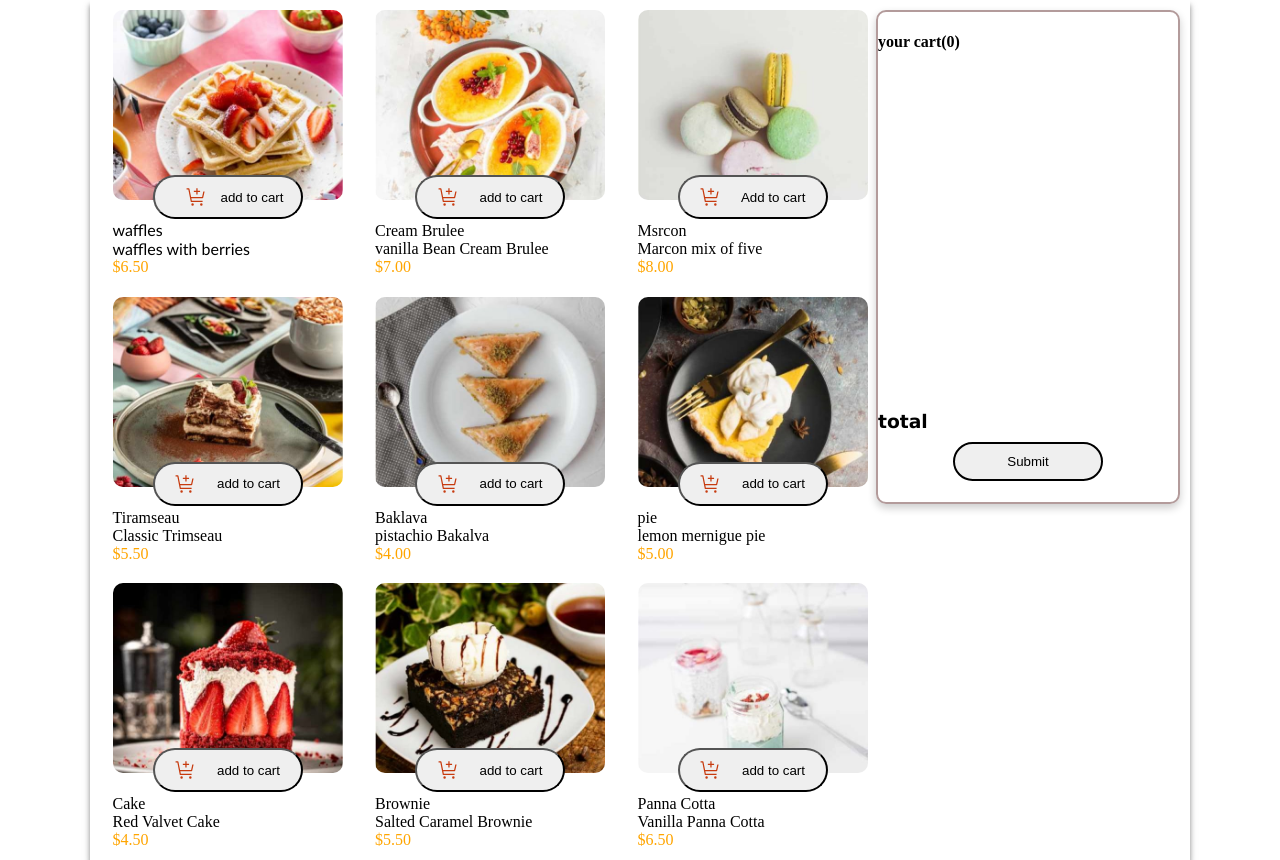
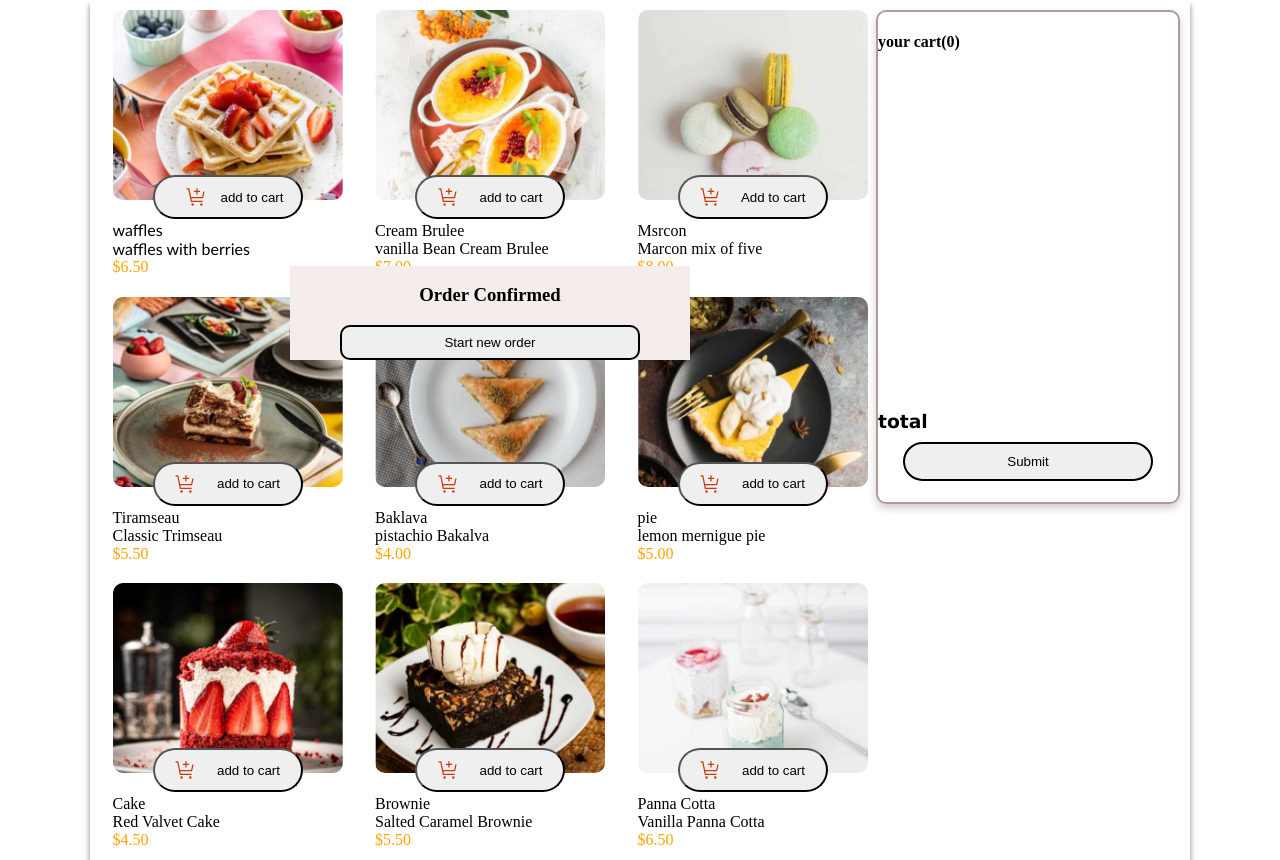
Before and after one commit to Kacab/Pie-store-, a plain HTML site: page index.html in a window 1280 px wide. Both pictures are taken after a click on the button "Submit". Drawn offline with Linux system fonts and the light colour scheme.

Commit message:
update index.js

```diff
--- a/index.css
+++ b/index.css
@@ -234,10 +234,14 @@ body{
 
 }
 #sub1{
-    width: 150px;
+    width: 250px;
     padding: 10px;
     border: 2px solid;
     border-radius: 20px;
+    cursor: pointer;
+}
+#sub1:hover{
+    background-color: orange;
 }
 .submit{
     position: absolute;
@@ -293,6 +297,36 @@ body{
     justify-content: flex-end;
 } */
 
+#start{
+
+  width: 300px;
+  border: 2px solid;
+  border-radius: 10px;
+  padding: 8px;
+}
+.con1 {
+    display: flex;
+    flex-direction: column;
+    align-items: center;
+    justify-content: flex-end;
+    width: 100%;
+   /* Ensure the container has a height */
+
+    /* Optional for debugging */
+}
+
+.confirm{
+
+    width: 400px;
+    /* height: 210px; */
+    display: none;
+
+    position: absolute;
+    bottom: 500px;
+    left: 200px;
+    z-index: 999;
+     background-color:   hsl(13, 31%, 94%);
+}
 
 .mini{
    width: 220px;
--- a/index.html
+++ b/index.html
@@ -9,7 +9,21 @@
 <body>
 
     <div class="board">
+        <div class="before">
+            <div class="confirm">
+
+                <div class="con1">
+                    <h3>Order Confirmed</h3>
+                    <button id="start">Start new order  </button>
+                </div>
+
+
+
+            </div>
+        </div>
+
         <div class="deserts">
+
             <div class="dish-box">
             <button id="but1"> <svg id="svg1" xmlns="http://www.w3.org/2000/svg" width="10" height="2" fill="none" viewBox="0 0 10 2"><path fill="#fff" d="M0 .375h10v1.25H0V.375Z"/></svg> <svg id="svg2" xmlns="http://www.w3.org/2000/svg" width="10" height="10" fill="none" viewBox="0 0 10 10"><path fill="#fff" d="M10 4.375H5.625V0h-1.25v4.375H0v1.25h4.375V10h1.25V5.625H10v-1.25Z"/></svg>  <br> <svg id="svg3" xmlns="http://www.w3.org/2000/svg" width="21" height="20" fill="none" viewBox="0 0 21 20"><g fill="#C73B0F" clip-path="url(#a)"><path d="M6.583 18.75a1.25 1.25 0 1 0 0-2.5 1.25 1.25 0 0 0 0 2.5ZM15.334 18.75a1.25 1.25 0 1 0 0-2.5 1.25 1.25 0 0 0 0 2.5ZM3.446 1.752a.625.625 0 0 0-.613-.502h-2.5V2.5h1.988l2.4 11.998a.625.625 0 0 0 .612.502h11.25v-1.25H5.847l-.5-2.5h11.238a.625.625 0 0 0 .61-.49l1.417-6.385h-1.28L16.083 10H5.096l-1.65-8.248Z"/><path d="M11.584 3.75v-2.5h-1.25v2.5h-2.5V5h2.5v2.5h1.25V5h2.5V3.75h-2.5Z"/></g><defs><clipPath id="a"><path fill="#fff" d="M.333 0h20v20h-20z"/></clipPath></defs></svg> <span id="add">add to cart</span></button>
             <div class="mini">
--- a/index.js
+++ b/index.js
@@ -1,15 +1,18 @@
 const cart = document.querySelector('#dish');
 const cartCountElement = document.querySelector('#cart-count');
 let cartCount = 0;
+
 const svg3 = document.querySelector('#svg3');
 const add = document.querySelector('#add');
 const dvg = document.querySelector('#dvg')
 const allTotal = document.querySelector('.num')
 const itemTotal = document.createElement('p')
+const showItems = document.querySelector('.confirm')
 
 const but1 = document.querySelector('#but1');
 const but2  = document.querySelector('#but2')
 const svg1 = document.querySelector('#svg1');
+const confirmation = document.querySelector('#sub1')
 const svg2 = document.querySelector('#svg2');
 const add2  = document.querySelector('#add2')
 const i1  = document.querySelector("#i1")
@@ -81,7 +84,10 @@ function tot(){
 
 
 }
-
+confirmation.addEventListener('click',function(){
+    console.log('hi')
+   showItems.style.display = 'block'
+})
 
 but1.addEventListener('click', function () {
     if (isProductAdded) return; // Exit early if product is already added
```
Also changed, not shown: conformation.html (added, +12 -0 lines).
